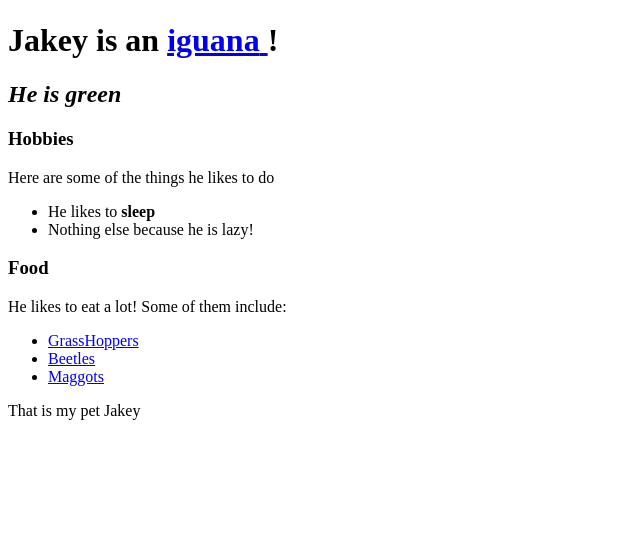
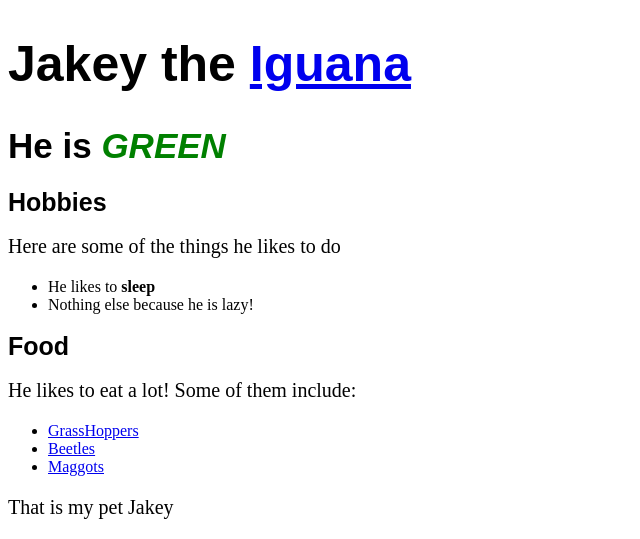
Before and after one commit to neumanna94/my-first-webpage, a plain HTML site: page My-favorite-pet.html in a window 1280 px wide. Shown: the part 311-850 px from the top of the page, without its empty margins (0-640 px from the left). Before the commit the page ends 800 px from the top, so only its background shows below. Drawn offline with Linux system fonts and the light colour scheme.

Commit message:
Added style to Jakeys page

```diff
--- a/My-favorite-pet.html
+++ b/My-favorite-pet.html
@@ -1,17 +1,18 @@
 <!DOCTYPE html>
 <html>
   <head>
+    <link href="css/CSSJakey.css" rel="stylesheet" type="text/css">
     <title> My Favorite Pet Jakey </title>
     <img src="http://s2.quickmeme.com/img/ef/eff67d1b60fb13d6b80120cba268e4c5bb02b5a8ad371e107595095ac08b7cdf.jpg"
     alt="Iguana pic" />
   </head>
   <body>
-    <h1>Jakey is an
+    <h1>Jakey the
       <a href="https://en.wikipedia.org/wiki/Iguana">
-       <strong> iguana</strong>
-      </a>!
+       <strong> Iguana </strong>
+      </a>
     </h1>
-    <h2><em>He is green</em></h2>
+    <h2>He is <em>GREEN</em></h2>
 
     <h3>Hobbies</h3>
     <p>Here are some of the things he likes to do</p>
--- /dev/null
+++ b/css/CSSJakey.css
@@ -0,0 +1,30 @@
+img {
+  text-align: center;
+
+}
+h1 {
+  font-family: fantasy;
+  font-size: 50px;
+
+}
+
+h2 {
+  font-size: 35px;
+  font-family: fantasy;
+
+}
+
+h3 {
+  font-size: 25px;
+  line-height: 15px;
+  font-family: fantasy;
+
+}
+
+em {
+  color: green;
+}
+
+p{
+  font-size: 20px;
+}
```
